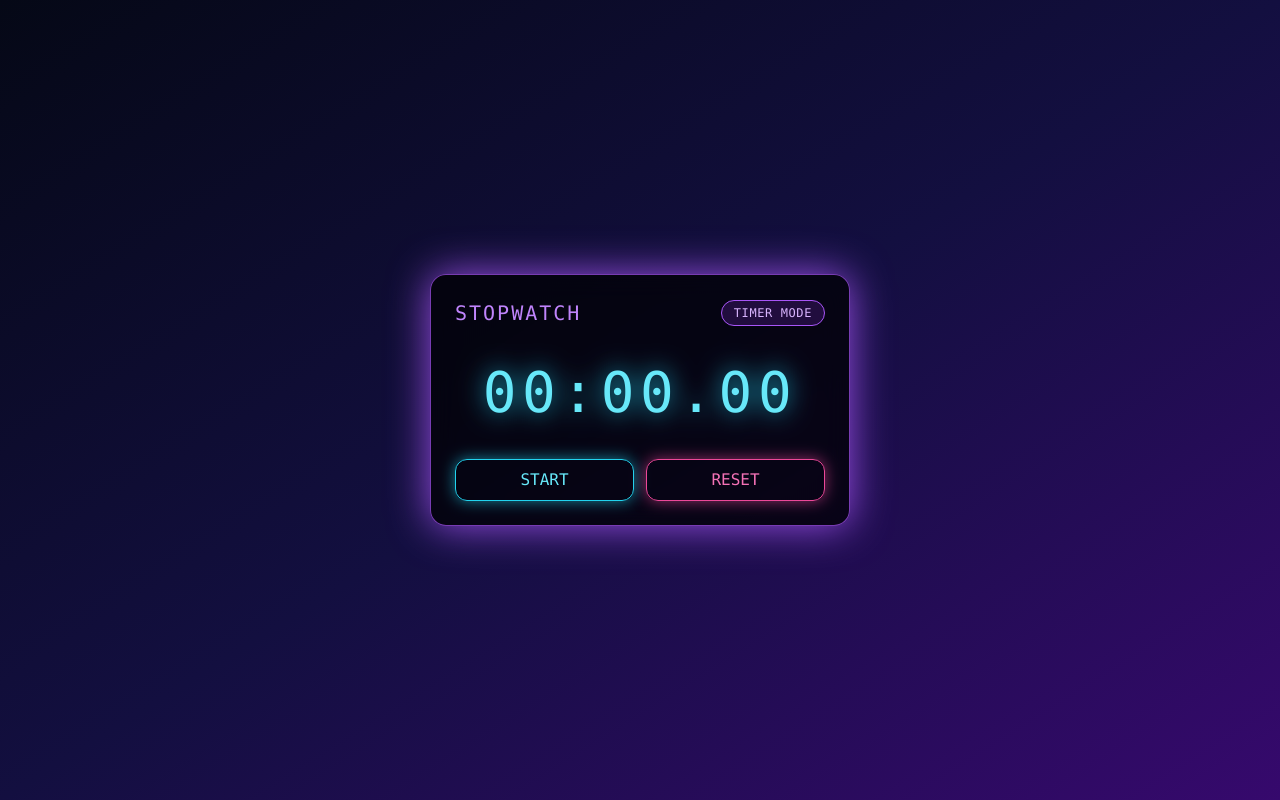
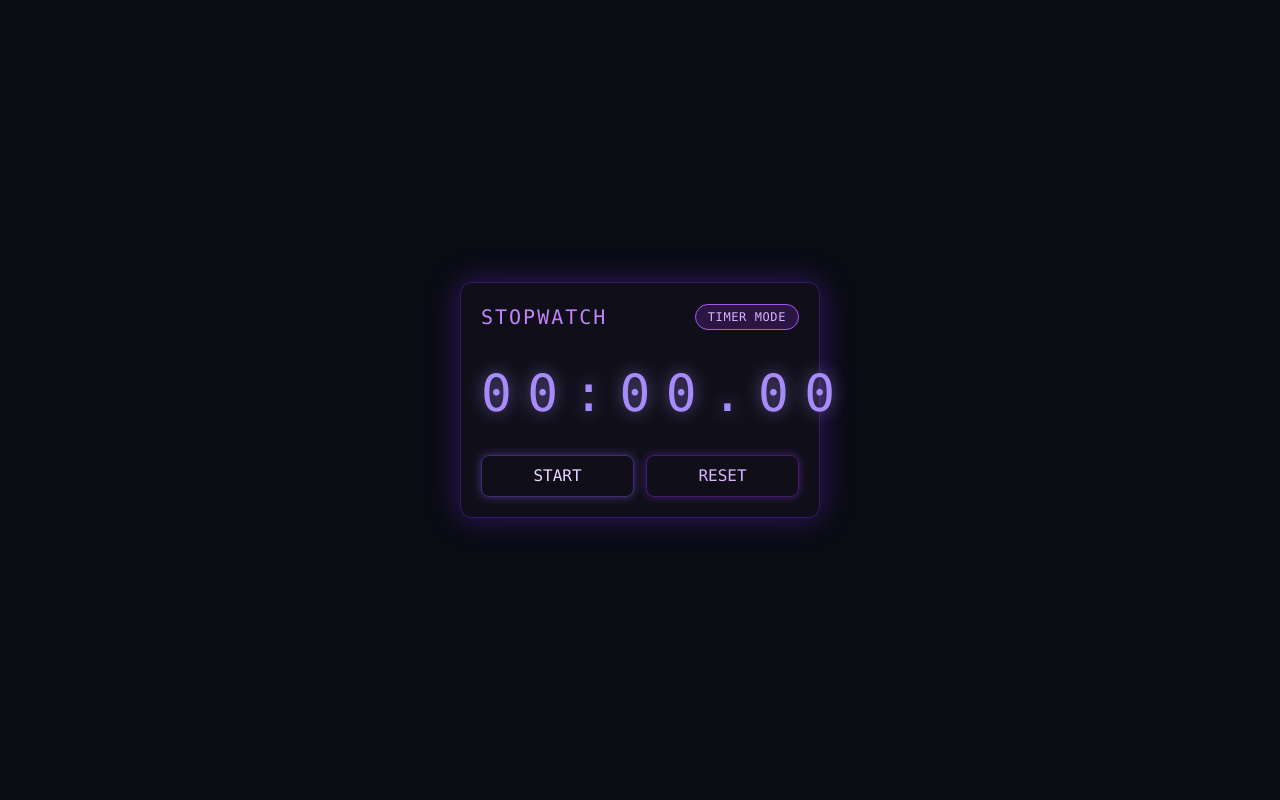
Before and after one commit to XojProjects/notion-timer-widget, a React (Create React App) app: page / in a window 1280 px wide. Built offline with nearby package versions, Linux system fonts and the light colour scheme.

Commit message:
Refactor App.js styles and button components

```diff
--- a/src/App.js
+++ b/src/App.js
@@ -86,8 +86,8 @@ export default function App() {
   };
 
   return (
-    <div className="min-h-screen flex items-center justify-center bg-gradient-to-br from-[#050816] via-[#130f40] to-[#36096d] font-mono text-cyan-200">
-      <div className="w-[420px] rounded-2xl border border-purple-500/70 bg-black/70 backdrop-blur-md p-6 shadow-[0_0_40px_rgba(168,85,247,0.9)]">
+    <div className="min-h-screen flex items-center justify-center bg-[#0a0c14] font-mono text-[#c084fc]">
+      <div className="w-[360px] rounded-xl border border-[#6d28d9]/40 bg-[#11101a]/90 p-5 shadow-[0_0_30px_rgba(109,40,217,0.4)]">
 
         <div className="flex justify-between items-center mb-4">
           <h2 className="text-xl tracking-widest text-purple-400">
@@ -112,7 +112,7 @@ export default function App() {
           />
         )}
 
-        <div className="text-[3.5rem] text-center my-6 tracking-widest text-cyan-300 drop-shadow-[0_0_12px_rgba(34,211,238,0.9)]">
+        <div className="text-[3.2rem] text-center my-6 tracking-[0.3em] text-[#a78bfa] drop-shadow-[0_0_8px_rgba(167,139,250,0.6)]">
           {formatTime(time, milliseconds)}
         </div>
 
@@ -120,14 +120,14 @@ export default function App() {
   {!isRunning ? (
     <button
       onClick={handleStart}
-              className="flex-1 border border-cyan-400 text-cyan-300 py-2 rounded-xl hover:bg-cyan-500/10 shadow-[0_0_15px_rgba(34,211,238,0.6)]"
+      className="flex-1 border border-[#8b5cf6]/40 text-[#e9d5ff] py-2 rounded-lg hover:bg-[#8b5cf6]/15 shadow-[0_0_10px_rgba(139,92,246,0.45)]"
     >
       START
     </button>
   ) : (
     <button
       onClick={handlePause}
-              className="flex-1 border border-yellow-400 text-yellow-300 py-2 rounded-xl hover:bg-yellow-500/10 shadow-[0_0_15px_rgba(234,179,8,0.6)]"
+      className="flex-1 border border-[#a855f7]/40 text-[#f5d0fe] py-2 rounded-lg hover:bg-[#a855f7]/15 shadow-[0_0_10px_rgba(168,85,247,0.45)]"
     >
       PAUSE
     </button>
@@ -135,11 +135,12 @@ export default function App() {
 
   <button
     onClick={handleReset}
-            className="flex-1 border border-pink-500 text-pink-400 py-2 rounded-xl hover:bg-pink-600/10 shadow-[0_0_15px_rgba(236,72,153,0.6)]"
+    className="flex-1 border border-[#9333ea]/40 text-[#d8b4fe] py-2 rounded-lg hover:bg-[#9333ea]/15 shadow-[0_0_10px_rgba(147,51,234,0.4)]"
   >
     RESET
   </button>
 </div>
+
       </div>
     </div>
   );
```
Lines whose indentation alone changed are shown as unchanged.
